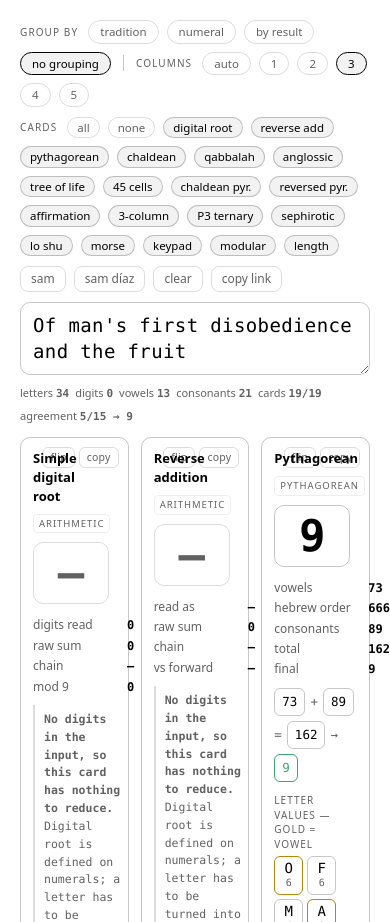
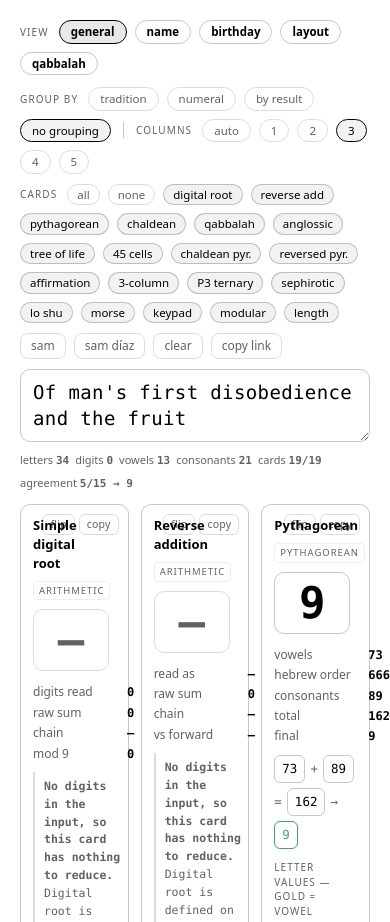
Before and after one commit to komiksam/numerology-cheatsheet, a plain HTML site: page numerology-cheatsheet.html in a window 390 px wide. Shown: the top 922 px of the page. Drawn offline with Linux system fonts and the light colour scheme.

Commit message:
Add a view row that slices the sheet, and carry it in the URL
A view decides which cards exist at all, as distinct from the grouping row
which only reorders and filters within them. Five, chosen because each
answers a different question you actually ask of a name:

  general    19  everything
  name       15  systems that calculate a personal name
  birthday    3  systems that take numerals - dates, years, phone numbers
  layout     10  the grids, pyramids and trees
  qabbalah    3  gematria, alphanumerical, sephirotic

"name" is narrower than it looks and deliberately so: it drops the two
numeral-only cards, and also Morse and the Modular card, because neither
is a received tradition for names. They stay in general.

Each card now lists the views it belongs to explicitly rather than relying
on a default, so the whole membership map is readable in one pass.

Group keys, pill counts and the stats line are all computed over the
current view, so a pill can never name a card the view has removed.

The view is part of the URL as ?view=. State is applied before the header
markup is built, so the correct view button renders pressed on load, and
?view=name&groupby=tradition&cols=2&sel=... reopens that exact view.

Counts verified: 19 / 15 / 3 / 10 / 3, with pill counts summing to the
visible card count in every view and in every grouping mode.

Note for future edits: the annotation pass that added these used a
first-match indexOf, and the needle "id: qabbalah, " matched the
VIEW_CHOICES entry in SETTINGS rather than the card. The gematria card was
left with no views at all and appeared in every view until it was caught by
checking that birthday showed 3 cards and not 4. Verify card membership by
counting, not by assuming the insertion landed.

```diff
--- a/numerology-cheatsheet.html
+++ b/numerology-cheatsheet.html
@@ -33,6 +33,27 @@
   /* ==========================================================================
      0. SETTINGS
      ========================================================================== */
+
+  /** Which slice of the sheet opens at load. A card opts into views with a
+      `views: [...]` array; a card with no `views` appears in all of them.
+
+        general   everything
+        name      cards that read a personal name in a numerological tradition
+        birthday  cards that read numerals — dates, years, phone numbers
+        layout    cards that place the letters rather than total them
+        qabbalah  the Qabbalah family: gematria, alphanumerical, sephirotic
+
+      Note that "name" is narrower than it looks: it drops the two numeral-only
+      cards, and also Morse and the Modular card, because neither is a received
+      tradition for names. They stay available in general. */
+  const VIEW_MODE = "general";
+  const VIEW_CHOICES = [
+    { id: "general",  label: "general",  title: "every card on the sheet" },
+    { id: "name",     label: "name",     title: "systems that calculate a personal name" },
+    { id: "birthday", label: "birthday", title: "systems that take numerals: dates, years, numbers" },
+    { id: "layout",   label: "layout",   title: "the grids, pyramids and trees" },
+    { id: "qabbalah", label: "qabbalah", title: "gematria, alphanumerical and the sephirotic tree" }
+  ];
 
   /** Which grouping the tag row uses at load: tradition | numeral | result | none */
   const GROUP_MODE = "none";
@@ -430,7 +451,7 @@
 
   /* ---------- arithmetic ---------- */
   {
-    id: "simple", tag: "arithmetic", trad: "arithmetic", num: "digits", title: "Simple digital root",
+    id: "simple", views: ["general", "birthday"], tag: "arithmetic", trad: "arithmetic", num: "digits", title: "Simple digital root",
     note: "Sum every digit, then keep summing the digits of the sum until one digit remains. Mathematically this is “number mod 9”, except multiples of 9 return 9 rather than 0, and it can never produce 11, 22 or 33. This is the one card that takes no letter table, which is why it stays silent on names — dates, phone numbers and house numbers are what it is for. For a name the answer depends entirely on which table you pick, and that choice is what the other cards exist to expose.",
     back: () =>
       '<p>The only genuinely mathematical card on this sheet. Everything else is a convention that people agreed on; ' +
@@ -470,7 +491,7 @@
   },
 
   {
-    id: "reverse", tag: "arithmetic", trad: "arithmetic", num: "digits", title: "Reverse addition",
+    id: "reverse", views: ["general", "birthday"], tag: "arithmetic", trad: "arithmetic", num: "digits", title: "Reverse addition",
     note: "The simple root with the digits read right to left. Addition is commutative, so the total is always identical and the result never changes — this card exists to prove that rather than leave it assumed, and to make mirrored or palindromic inputs easy to check. Same numerals-only rule as the card above.",
     back: () =>
       "<p>This card is here to settle a question, not to produce a new number. If it ever disagrees with the card " +
@@ -515,7 +536,7 @@
 
   /* ---------- classic ---------- */
   {
-    id: "pyth", tag: "pythagorean", trad: "pythagorean", num: "1-9", title: "Pythagorean",
+    id: "pyth", views: ["general", "name"], tag: "pythagorean", trad: "pythagorean", num: "1-9", title: "Pythagorean",
     note: "Letters repeat the 1-9 cycle from A. Vowels (A E I O U) and consonants are totalled separately, then added together; the master number that survives the final reduction is the result. Any digits in the input are ignored here — they belong to the date systems, not the name systems. Chaldean is often described as the same idea; it is not. Chaldean never repeats a cycle at all — it groups letters by the sound they make, so A is 1 here and 1 there but F is 6 here and 8 there, and no value ever reaches 9.",
     back: () =>
       "<p>A1Z26 with the tail cut off. The sequence runs 1 to 9 and then starts again at 1, so J is worth the " +
@@ -562,7 +583,7 @@
   },
 
   {
-    id: "chaldean", tag: "chaldean", trad: "chaldean", num: "1-8", title: "Chaldean Master Numbers",
+    id: "chaldean", views: ["general", "name"], tag: "chaldean", trad: "chaldean", num: "1-8", title: "Chaldean Master Numbers",
     note: "The published Chaldean table, which groups letters by the sound they make rather than by position: A I J Q Y = 1, B K R = 2, C G L S = 3, D M T = 4, E H N X = 5, U V W = 6, O Z = 7, F P = 8. Nine is withheld as sacred, so no letter carries it, and digits contribute nothing. Method: count the vowels, count the consonants, subtract — and keep 11, 22 or 33 unreduced.",
     back: () =>
       "<p>The table most numerology actually means by “Chaldean”, popularised in English by the astrologer " +
@@ -638,7 +659,7 @@
 
   /* ---------- qabbalah ---------- */
   {
-    id: "qabbalah", tag: "qabbalah", trad: "qabbalah", num: "1-400", wide: true, title: "Gematria & 13-square",
+    id: "qabbalah", views: ["general", "name", "layout", "qabbalah"], tag: "qabbalah", trad: "qabbalah", num: "1-400", wide: true, title: "Gematria & 13-square",
     note: "Each letter takes the gematria value of the Hebrew letter it maps to (A = 1 … N = 50 … T = 400), is reduced to a single digit, and is dealt row by row into the upside-down triangle — left to right, starting under the total cell. The same letters are also filed into the 13-square of the 13-letter circle, which restarts after M. The single digits here are not the Chaldean values: Chaldean groups letters by sound instead, so the two coincide for only fifteen of the twenty-six letters and part company from F onwards. Flip for the full comparison.",
     back: () =>
       "<p>Gematria is the practice of reading a word as a number by using its letters' numerical values. It is " +
@@ -745,7 +766,7 @@
   },
 
   {
-    id: "anglossic", tag: "qabbalah", trad: "qabbalah", num: "1-400", title: "Anglossic Qabbalah",
+    id: "anglossic", views: ["general", "name", "qabbalah"], tag: "qabbalah", trad: "qabbalah", num: "1-400", title: "Anglossic Qabbalah",
     note: "The alphanumerical cipher: the 26 Latin letters are read as the 22 Hebrew letters of the Master Alphabet, the surplus four taking final-letter values. A–V are the Mathers table published in Kabbalah Unveiled (1887); W, X, Y, Z take Vau, Samekh, Nun sof. and Tzaddi sof. — the one part of the table charts disagree about. Alongside the absolute value (mispar hechrachi) sits mispar katan, the “small value” that simply drops the zeroes: 20 → 2, 400 → 4.",
     back: () =>
       "<p>Also written <em>Anglicised</em> or <em>Anglossic</em> Qabbalah. Where the Qabbalah card borrows the " +
@@ -834,7 +855,7 @@
 
   /* ---------- triangle ---------- */
   {
-    id: "tolife", tag: "triangle", trad: "pythagorean", num: "1-8", wide: true, title: "Triangle of Life — folding pyramid",
+    id: "tolife", views: ["general", "name", "layout"], tag: "triangle", trad: "pythagorean", num: "1-8", wide: true, title: "Triangle of Life — folding pyramid",
     note: "A different construction from the Qabbalah pyramid above. Here the letters sit on the top row and every cell below is the reduced sum of the two cells above it, so the triangle narrows by one each layer and converges on a single figure at the point. The top row only ever holds letters — nothing is dealt into rows 2 onwards.",
     html: () =>
       '<div class="nq-row nq-modes">' +
@@ -954,7 +975,7 @@
   },
 
   {
-    id: "pythchart", tag: "triangle", trad: "pythagorean", num: "1-9", title: "Pythagorean chart — 45 cells",
+    id: "pythchart", views: ["general", "name", "layout"], tag: "triangle", trad: "pythagorean", num: "1-9", title: "Pythagorean chart — 45 cells",
     note: "The full Pythagorean chart: nine rows of 9, 8, 7 … 1 cells, forty-five in all. Each figure owns a diagonal — 1 gets a single cell in the top-left corner, 9 gets nine running from the top-right corner down to the point — so a name whose letters are mostly low numbers crowds into the wide top of the triangle.",
     html: () =>
       '<div class="bigrow"><div class="big" data-n="val">&mdash;</div><div class="meta">' +
@@ -1034,7 +1055,7 @@
 
   /* ---------- pyramids ---------- */
   {
-    id: "chpyr", tag: "pyramid", trad: "chaldean", num: "1-8", wide: true, title: "Chaldean pyramid 3-3-3-3-3-3",
+    id: "chpyr", views: ["general", "name", "layout"], tag: "pyramid", trad: "chaldean", num: "1-8", wide: true, title: "Chaldean pyramid 3-3-3-3-3-3",
     note: "The classic Chaldean pyramid: letters are laid down in rows of three, each row stepped half a cell to the right, with the letter count closing the base. The value sits above the letter. The values are the published Chaldean values, identical to the Chaldean card — but the reduction here is of the plain letter <em>sum</em>, whereas that card subtracts the vowels and consonants. The two agree almost always and part company at the zero case.",
     back: () =>
       "<p>A layout rather than a calculation. The numbers come from the Chaldean card; the pyramid is how they " +
@@ -1106,7 +1127,7 @@
   },
 
   {
-    id: "chrev", tag: "pyramid", trad: "chaldean", num: "1-8", title: "Chaldean pyramid — reversed",
+    id: "chrev", views: ["general", "name", "layout"], tag: "pyramid", trad: "chaldean", num: "1-8", title: "Chaldean pyramid — reversed",
     note: "The same pyramid filled from the last letter back to the first, so the name is read upwards from the apex. The value sum is unchanged and so is the result — use this layout to read a name backwards, not to get a different number.",
     back: () =>
       "<p>A mirror of the previous card, and included as a demonstration rather than a system.</p>" +
@@ -1154,7 +1175,7 @@
   },
 
   {
-    id: "affirm", tag: "pyramid", trad: "modern", num: "1-9", title: "Affirmation triangle (3-3-3)",
+    id: "affirm", views: ["general", "name", "layout"], tag: "pyramid", trad: "modern", num: "1-9", title: "Affirmation triangle (3-3-3)",
     note: "Nine letters fill a 3×3 grid left to right, top to bottom; a tenth letter, if the name is long enough, takes the centre. The triangle's number is the letter count, reduced — and kept when it lands on 11, 22 or 33.",
     back: () =>
       "<p>Sometimes called the 3-3-3 grid or the numerology triangle. The letter <em>count</em> is the number " +
@@ -1215,7 +1236,7 @@
   },
 
   {
-    id: "pyth3", tag: "pyramid", trad: "pythagorean", num: "1-9", title: "Pythagorean 3-column grid",
+    id: "pyth3", views: ["general", "name", "layout"], tag: "pyramid", trad: "pythagorean", num: "1-9", title: "Pythagorean 3-column grid",
     note: "Letters are dealt into three columns top to bottom; each column is totalled and reduced on its own. Reading the three column roots left to right is the “3-3-3” summary of a name; the grand total is the Pythagorean result.",
     back: () =>
       "<p>The name <em>3-3-3</em> comes from nine cells, not three: nine letters in a three-by-three arrangement. " +
@@ -1262,7 +1283,7 @@
   },
 
   {
-    id: "p3", tag: "pyramid", trad: "pythagorean", num: "1-9", title: "Ternary reduction tree (P3)",
+    id: "p3", views: ["general", "name", "layout"], tag: "pyramid", trad: "pythagorean", num: "1-9", title: "Ternary reduction tree (P3)",
     note: "The 3-3-3 grid taken one level further: the letters feed nine Pythagorean cells, those nine reduce to three, and those three reduce to one. Every level shows the running reduction of the level to its left.",
     back: () =>
       "<p>Expands the 3-3-3 grid by one generation. It is the same arithmetic as the neighbouring cards, drawn " +
@@ -1319,7 +1340,7 @@
 
   /* ---------- tree ---------- */
   {
-    id: "seph", tag: "tree", trad: "qabbalah", num: "11-32", wide: true, title: "Sephirotic tree — 22 paths",
+    id: "seph", views: ["general", "name", "layout", "qabbalah"], tag: "tree", trad: "qabbalah", num: "11-32", wide: true, title: "Sephirotic tree — 22 paths",
     note: "The 22 Hebrew letters are the 22 paths of the Tree of Life. The Nth letter of the name takes path 10+N; that path number is reduced (11→2, 22→4, …) to name its root sephirah. Compare where the same letters land here and in the Qabbalah card — the two conventions disagree.",
     back: () =>
       "<p>In Qabbalah the twenty-two Hebrew letters are not an alphabet to be summed — they are the twenty-two " +
@@ -1386,7 +1407,7 @@
 
   /* ---------- grid ---------- */
   {
-    id: "loshu", tag: "grid", trad: "chinese", num: "1-9", title: "Lo Shu magic square",
+    id: "loshu", views: ["general", "name", "layout"], tag: "grid", trad: "chinese", num: "1-9", title: "Lo Shu magic square",
     note: "Each letter is reduced to a single digit and counted into the 3×3 magic square (4-9-2 / 3-5-7 / 8-1-6). Numbers that never appear stay empty. The centre, 5, is the balance point — the flatter the distribution, the more “balanced” the name is said to be.",
     back: () =>
       "<p>The Lo Shu is the oldest magic square arrangement known: every row, column and diagonal of the " +
@@ -1447,7 +1468,7 @@
 
   /* ---------- encoding / modern / math / structural ---------- */
   {
-    id: "morse", tag: "encoding", trad: "modern", num: "other", title: "Morse code reduction",
+    id: "morse", views: ["general"], tag: "encoding", trad: "modern", num: "other", title: "Morse code reduction",
     note: "Each letter is spelled in Morse, a dot counting 1 and a dash 2; the letter's value is the digital root of its own dot/dash total, and the name reduces to the sum of those values. Treat this as a display, not an accepted system — but it is a good way to see the shape of a name.",
     back: () =>
       "<p>Included because it is the one card on the sheet that reduces something that is not a number or a " +
@@ -1512,7 +1533,7 @@
   },
 
   {
-    id: "tel", tag: "modern", trad: "modern", num: "other", title: "Telephone keypad (T9)",
+    id: "tel", views: ["general", "name"], tag: "modern", trad: "modern", num: "other", title: "Telephone keypad (T9)",
     note: "Every letter takes the number of the key it shares on a phone keypad — PQRS on 7, WXYZ on 9. Summing those digits and reducing gives the modern “name number”, which is how most people check a name against a phone number.",
     back: () =>
       "<p>The most recent system here, and the one most people's first guess at numerology actually is: the " +
@@ -1559,7 +1580,7 @@
   },
 
   {
-    id: "math", tag: "math", trad: "arithmetic", num: "other", title: "Modular & mathematical view",
+    id: "math", views: ["general", "birthday"], tag: "math", trad: "arithmetic", num: "other", title: "Modular & mathematical view",
     note: "The same sums seen from number theory: unreduced totals, their residues, and every letter alphabet in one table. Use it to predict which cards can possibly agree before you read them.",
     back: () =>
       "<p>Not a numerological system at all. This card exists to let you work out in advance which of the other " +
@@ -1636,7 +1657,7 @@
   },
 
   {
-    id: "len", tag: "structural", trad: "arithmetic", num: "other", title: "Word length & ordinals",
+    id: "len", views: ["general", "name"], tag: "structural", trad: "arithmetic", num: "other", title: "Word length & ordinals",
     note: "Length carries as much weight in numerology as the letters do. Shown as the raw count, its digital root, and the same count taken per word so uneven names are obvious.",
     back: () =>
       "<p>Structural rather than alphabetical: no letter table is consulted, only how many letters there are.</p>" +
@@ -2093,6 +2114,18 @@
   font-size:11px;line-height:1.55;color:var(--nq-dim);
 }
 
+/* the view row sits above the grouping controls and decides which cards exist,
+   so it gets a slightly firmer pressed state to read as the coarser switch */
+.nq-viewrow{margin-bottom:2px}
+.nq-tag.nq-view{
+  border-color:var(--nq-line);color:inherit;
+  font-weight:600;
+}
+.nq-tag.nq-view[aria-pressed="true"]{
+  border-color:currentColor;font-weight:700;
+  background:color-mix(in srgb, currentColor 9%, transparent);
+}
+
 /* keyword strip at the foot of the front: quiet, the lead chip slightly lifted */
 .nq-kw{
   margin-top:8px;display:flex;flex-wrap:wrap;gap:4px;align-items:center;
@@ -2380,6 +2413,8 @@
     if (![...p.keys()].length) return null;
     const out = {};
     if (p.has("input")) out.input = p.get("input");
+    const v = p.get("view");
+    if (v && VIEW_CHOICES.some(x => x.id === v)) out.view = v;
     const g = p.get("groupby");
     if (g && MODES.some(m => m.id === g)) out.groupby = g;
     const c = p.get("cols");
@@ -2400,6 +2435,16 @@
     { id: "none",      label: "no grouping", key: s => s.id }
   ];
   let mode = MODES.some(m => m.id === GROUP_MODE) ? GROUP_MODE : "none";
+
+  /* ---- views ----
+     A view is a slice of the sheet: which cards exist at all, as opposed to
+     the grouping row, which only reorders and filters within them. Each card
+     lists the views it belongs to. Group keys, pill counts and the stats line
+     are all computed over the current view, so a pill can never refer to a card
+     the view has taken away. */
+  let view = VIEW_CHOICES.some(v => v.id === VIEW_MODE) ? VIEW_MODE : "general";
+  const inView = s => !s.views || s.views.indexOf(view) >= 0;
+  const viewSystems = () => SYSTEMS.filter(inView);
 
   /* On-state per mode, seeded from DEFAULT_TAGS. "result" is not seeded: it
      is derived from the live numbers, and starts with everything visible. */
@@ -2439,7 +2484,7 @@
 
   const order = m => {
     const seen = [];
-    SYSTEMS.forEach(s => { const k = m.key(s); if (seen.indexOf(k) < 0) seen.push(k); });
+    viewSystems().forEach(s => { const k = m.key(s); if (seen.indexOf(k) < 0) seen.push(k); });
     return seen;
   };
   /* In result mode the groups are numbers: put masters first, then ascending. */
@@ -2457,6 +2502,7 @@
   const urlInit = readURL();
   let pendingSel = null;
   if (urlInit) {
+    if (urlInit.view) view = urlInit.view;
     if (urlInit.groupby) mode = urlInit.groupby;
     if (urlInit.cols !== undefined) cols = urlInit.cols;
     if (urlInit.sel) {
@@ -2473,7 +2519,7 @@
     let keys = order(m);
     if (mode === "result") keys = sortedResults(keys);
     const counts = {};
-    SYSTEMS.forEach(s => { const k = m.key(s); counts[k] = (counts[k] || 0) + 1; });
+    viewSystems().forEach(s => { const k = m.key(s); counts[k] = (counts[k] || 0) + 1; });
     const none = mode === "none";
     return '<div class="nq-row' + (none ? " is-none" : "") + '"><span class="nq-lbl">' +
       (none ? "cards" : "tags") + "</span>" +
@@ -2486,6 +2532,14 @@
       "</div>";
   }
 
+  const viewRow =
+    '<div class="nq-row nq-viewrow"><span class="nq-lbl">view</span>' +
+      VIEW_CHOICES.map(v =>
+        '<button class="nq-tag nq-view" type="button" data-nqview="' + v.id + '" ' +
+          'title="' + esc(v.title) + '" aria-pressed="' + (view === v.id) + '">' +
+          esc(v.label) + "</button>").join("") +
+    "</div>";
+
   const modeRow =
     '<div class="nq-row nq-moderow"><span class="nq-lbl">group by</span>' +
     MODES.map(m =>
@@ -2508,7 +2562,7 @@
     '<div class="nq-stats" id="nq-stats"></div>';
 
   root.innerHTML =
-    '<div class="nq-top">' + modeRow +
+    '<div class="nq-top">' + viewRow + modeRow +
       '<div id="nq-tagrow">' + tagRow() + "</div>" + inputRow + "</div>" +
     '<div class="nq-list" id="nq-list"></div>' +
     '<div class="nq-foot">' +
@@ -2609,7 +2663,9 @@
      no result ("—") has its own group, so it filters alongside the numbers. */
   function applyFilter() {
     const m = groupKey();
-    SYSTEMS.forEach(s => { s.el.style.display = isOn(m.key(s)) ? "" : "none"; });
+    SYSTEMS.forEach(s => {
+      s.el.style.display = (inView(s) && isOn(m.key(s))) ? "" : "none";
+    });
     root.querySelectorAll("[data-nqtag]").forEach(b =>
       b.setAttribute("aria-pressed", isOn(b.dataset.nqtag) ? "true" : "false"));
   }
@@ -2630,6 +2686,14 @@
     if (b.dataset.nqtag !== undefined) toggle(b.dataset.nqtag);
   });
 
+  root.querySelectorAll("[data-nqview]").forEach(b => b.addEventListener("click", () => {
+    view = b.dataset.nqview;
+    root.querySelectorAll("[data-nqview]").forEach(x =>
+      x.setAttribute("aria-pressed", x.dataset.nqview === view ? "true" : "false"));
+    repaintTags();
+    paint();
+  }));
+
   root.querySelectorAll("[data-nqmode]").forEach(b => b.addEventListener("click", () => {
     mode = b.dataset.nqmode;
     repaintTags();
@@ -2660,6 +2724,7 @@
     try {
       const p = new URLSearchParams();
       if (input.value) p.set("input", input.value);
+      p.set("view", view);
       p.set("groupby", mode);
       p.set("cols", String(cols));
       const keys = order(groupKey());
@@ -2732,7 +2797,8 @@
     stats.innerHTML =
       pill("letters", D.letters.length) + pill("digits", D.digits.length) +
       pill("vowels", D.nVowels) + pill("consonants", D.nCons) +
-      pill("cards", visible.length + "/" + SYSTEMS.length) + tail;
+      pill("cards", visible.length + "/" + viewSystems().length) +
+      (viewSystems().length < SYSTEMS.length ? pill("view", view) : "") + tail;
 
     visible.forEach(s => { s.el.classList.toggle("mas", s.res !== null && isMaster(s.res)); });
     syncURL();
```
